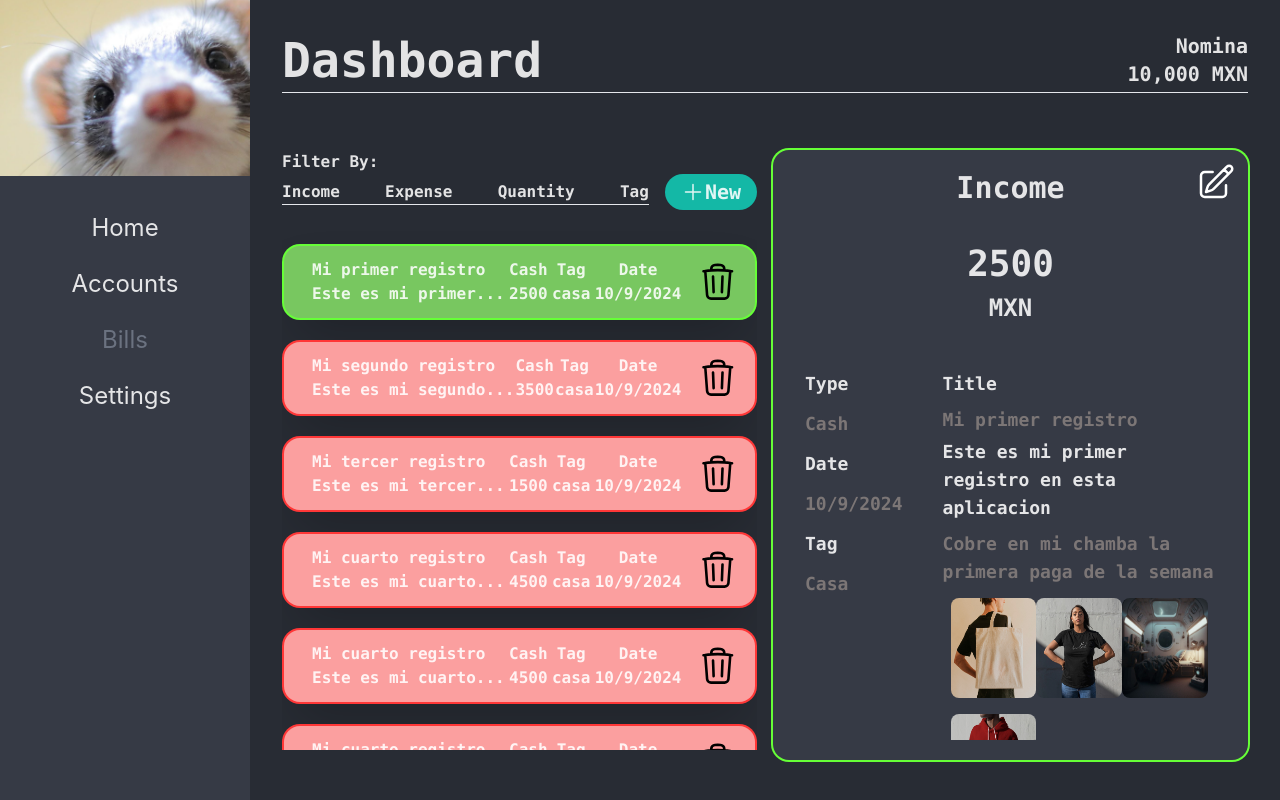
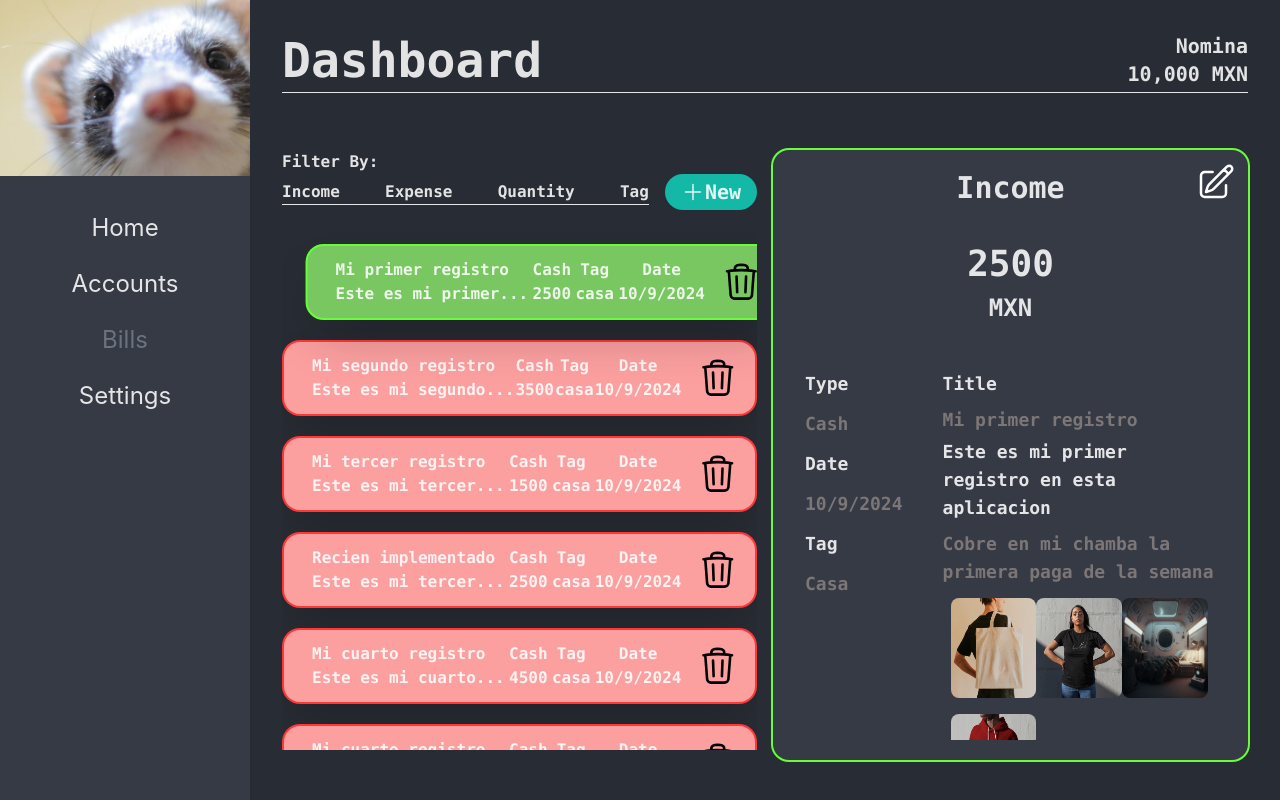
Before and after one commit to arieldelg/tracking-wallet, a React (Vite) app: page /bills in a window 1280 px wide. Built offline with nearby package versions, Linux system fonts and the light colour scheme.

Commit message:
bill page finish

```diff
--- a/index.html
+++ b/index.html
@@ -4,7 +4,7 @@
     <meta charset="UTF-8" />
     <link rel="icon" type="image/svg+xml" href="/vite.svg" />
     <meta name="viewport" content="width=device-width, initial-scale=1.0" />
-    <title>Vite + React + TS</title>
+    <title>My Wallet</title>
   </head>
   <body>
     <div id="root"></div>
--- a/src/components/walletApp/MyBillComponent.tsx
+++ b/src/components/walletApp/MyBillComponent.tsx
@@ -6,14 +6,15 @@ import { useHeaderName } from "../../hooks";
 type Props = {
   activeNote: NoteProps;
   nameHeader?: string;
-  closeModal?: () => void;
   getImage?: (value: string) => void;
+  editPathTo?: string;
 };
 
 const MyBillComponent = ({
   activeNote,
   nameHeader = "New Bill",
   getImage,
+  editPathTo,
 }: Props) => {
   const navigate = useNavigate();
   const { setHeaderName } = useHeaderName();
@@ -33,7 +34,7 @@ const MyBillComponent = ({
         className="w-10 absolute top-3 right-3 text-white cursor-pointer"
         onClick={() => {
           setHeaderName(nameHeader);
-          navigate("/newBill");
+          navigate(editPathTo as string);
         }}
       />
       <h1 className="text-3xl ultraWide:text-4xl text-center first-letter:capitalize">
--- a/src/data/mockDataBills.json
+++ b/src/data/mockDataBills.json
@@ -57,15 +57,15 @@
     "images": []
   },
   {
-    "title": "mi cuarto registro",
+    "title": "recien implementado",
     "date": "10/9/2024",
     "id": "4",
     "tag": "casa",
-    "note": "Este es mi cuarto registro en esta aplicacion",
+    "note": "Este es mi tercer registro en esta aplicacion",
     "currency": "MXN",
     "typeCurrency": "expense",
     "typePayment": "cash",
-    "quantity": 4500,
+    "quantity": 2500,
     "images": []
   },
   {
@@ -139,5 +139,17 @@
     "typePayment": "cash",
     "quantity": 4500,
     "images": []
+  },
+  {
+    "title": "mi cuarto registro",
+    "date": "10/9/2024",
+    "id": "11",
+    "tag": "casa",
+    "note": "Este es mi cuarto registro en esta aplicacion",
+    "currency": "MXN",
+    "typeCurrency": "expense",
+    "typePayment": "cash",
+    "quantity": 4500,
+    "images": []
   }
 ]
--- a/src/hooks/index.ts
+++ b/src/hooks/index.ts
@@ -1,4 +1,6 @@
+import useFilterData from "./useFilterData";
 import useHeaderName from "./useHeaderName";
 import useWalletStore from "./useWalletStore";
 import useWindowDimensions from "./useWindowDimensions";
-export { useHeaderName, useWindowDimensions, useWalletStore };
+
+export { useHeaderName, useWindowDimensions, useWalletStore, useFilterData };
--- /dev/null
+++ b/src/hooks/useFilterData.ts
@@ -0,0 +1,88 @@
+import { useCallback, useEffect, useState } from "react";
+import { NoteProps } from "../interface/walletApp";
+
+interface Props {
+  data: NoteProps[];
+  initiValueFilter?: string;
+  getFirstValueFilter?: (value: NoteProps) => void;
+}
+
+interface FilterProps {
+  value?: string;
+  activeFirstValue?: boolean;
+}
+
+const useFilterData = ({
+  data,
+  getFirstValueFilter,
+  initiValueFilter,
+}: Props): {
+  filterBy: ({ value, activeFirstValue }: FilterProps) => void;
+  filterNote: NoteProps[];
+} => {
+  const [filterNote, setFilterNote] = useState<NoteProps[]>(data);
+  console.log(initiValueFilter);
+  const filterBy = useCallback(
+    ({ value = initiValueFilter, activeFirstValue = false }: FilterProps) => {
+      switch (value) {
+        case "income":
+        case "expense":
+          {
+            const filter = data.filter(
+              (element) => element.typeCurrency === value
+            );
+
+            setFilterNote(filter);
+            if (activeFirstValue && getFirstValueFilter)
+              getFirstValueFilter(filter[0]);
+          }
+          break;
+        case "quantity":
+          {
+            const array = [...data];
+            const sortedBills = array.sort((a, b) =>
+              a.quantity < b.quantity ? -1 : a.quantity > b.quantity ? 1 : 0
+            );
+            setFilterNote(sortedBills);
+            if (activeFirstValue && getFirstValueFilter)
+              getFirstValueFilter(sortedBills[0]);
+          }
+          break;
+        case "quantity2":
+          {
+            const array = [...data];
+            const sortedBills = array.sort((a, b) =>
+              a.quantity < b.quantity ? 1 : a.quantity > b.quantity ? -1 : 0
+            );
+            setFilterNote(sortedBills);
+            if (activeFirstValue && getFirstValueFilter)
+              getFirstValueFilter(sortedBills[0]);
+          }
+          break;
+        default:
+          console.log("reset");
+          break;
+      }
+    },
+    [data, getFirstValueFilter, initiValueFilter]
+  );
+
+  useEffect(() => {
+    setFilterNote(data);
+  }, [data]);
+
+  useEffect(() => {
+    return filterBy({});
+    // eslint-disable-next-line react-hooks/exhaustive-deps
+  }, []);
+
+  return {
+    // method
+    filterBy,
+
+    // state
+    filterNote,
+  };
+};
+
+export default useFilterData;
--- a/src/hooks/useWalletStore.ts
+++ b/src/hooks/useWalletStore.ts
@@ -1,14 +1,24 @@
 import { NoteProps } from "../interface/walletApp";
-import { useAppDispatch } from "../store/hooks";
+import { useAppDispatch, useAppSelector } from "../store/hooks";
 import { setOpen } from "../store/ui/uiSlice";
 import {
   startDeleteNote,
+  startFilteringState,
   startResetActiveNote,
   startSavingActiveNote,
 } from "../store/wallet/thunk";
+import {
+  ActiveNoteSelector,
+  FilterNotesSelector,
+  GetNotesDBSelector,
+} from "../store/wallet/walletSlice";
 
 const useWalletStore = () => {
   const dispatch = useAppDispatch();
+  const filter = useAppSelector(FilterNotesSelector);
+  const notes = useAppSelector(GetNotesDBSelector) as NoteProps[];
+  const activeNote = useAppSelector(ActiveNoteSelector);
+
   const setOpenModal = (props: NoteProps) => {
     dispatch(setOpen());
     dispatch(startSavingActiveNote(props));
@@ -19,15 +29,28 @@ const useWalletStore = () => {
   const reset = () => {
     dispatch(startResetActiveNote());
   };
-  const setOpenBill = (props: NoteProps) => {
+  const setActiveNote = (props: NoteProps) => {
     dispatch(startSavingActiveNote(props));
   };
+  const setFilter = (props: string) => {
+    dispatch(startFilteringState(props));
+  };
+  const resetFilter = () => {
+    dispatch(startFilteringState("reset"));
+  };
+
   return {
     // Method
     setOpenModal,
     deleteNote,
     reset,
-    setOpenBill,
+    setActiveNote,
+    setFilter,
+    resetFilter,
+    //state store
+    filter,
+    notes,
+    activeNote,
   };
 };
 
--- a/src/pages/BillsPage.tsx
+++ b/src/pages/BillsPage.tsx
@@ -1,16 +1,27 @@
+import { useEffect } from "react";
 import { BillPreviewCard, MyBillComponent, MyNewButton } from "../components";
-import { useWalletStore, useWindowDimensions } from "../hooks";
-import { useAppSelector } from "../store/hooks";
-import {
-  ActiveNoteSelector,
-  GetNotesDBSelector,
-} from "../store/wallet/walletSlice";
+import { useFilterData, useWalletStore, useWindowDimensions } from "../hooks";
 
 const BillsPage = () => {
-  const notes = useAppSelector(GetNotesDBSelector);
-  const activeNote = useAppSelector(ActiveNoteSelector);
   const { height } = useWindowDimensions();
-  const { deleteNote, setOpenBill, reset } = useWalletStore();
+  const {
+    deleteNote,
+    setActiveNote,
+    reset,
+    setFilter,
+    filter,
+    activeNote,
+    notes,
+  } = useWalletStore();
+  const { filterBy, filterNote } = useFilterData({
+    data: notes,
+    initiValueFilter: filter,
+    getFirstValueFilter: setActiveNote,
+  });
+  useEffect(() => {
+    if (!activeNote) return setActiveNote(filterNote[0]);
+  }, [activeNote, filterNote, setActiveNote]);
+
   return (
     <div className="grid grid-cols-2 gap-4">
       <div className="w-full space-y-5">
@@ -19,9 +30,45 @@ const BillsPage = () => {
           <div className="flex items-center gap-4">
             <div className="w-[540px]">
               <ul className="flex text-base ultraWide:text-xl justify-between">
-                <li>Income</li>
-                <li>Expense</li>
-                <li>Quantity</li>
+                <li>
+                  <button
+                    onClick={() => {
+                      setFilter("income");
+                      filterBy({ value: "income", activeFirstValue: true });
+                    }}
+                  >
+                    Income
+                  </button>
+                </li>
+                <li>
+                  <button
+                    onClick={() => {
+                      setFilter("expense");
+                      filterBy({ value: "expense", activeFirstValue: true });
+                    }}
+                  >
+                    Expense
+                  </button>
+                </li>
+                <li>
+                  <button
+                    onClick={() => {
+                      const filterValue =
+                        filter === ""
+                          ? "quantity"
+                          : filter === "quantity"
+                          ? "quantity2"
+                          : "quantity";
+                      setFilter(filterValue);
+                      filterBy({
+                        value: filterValue,
+                        activeFirstValue: true,
+                      });
+                    }}
+                  >
+                    Quantity
+                  </button>
+                </li>
                 <li>Tag</li>
               </ul>
               <hr />
@@ -35,12 +82,12 @@ const BillsPage = () => {
           }}
           className={`flex flex-col gap-6 py-4 px-[2px] overflow-auto scrollbar `}
         >
-          {notes?.map(({ ...props }) => (
+          {filterNote?.map(({ ...props }) => (
             <BillPreviewCard
               props={props}
               key={props.id}
               deleteNote={deleteNote}
-              onClick={setOpenBill}
+              onClick={setActiveNote}
               className={`${
                 activeNote?.id === props.id ? "animate-translateCard" : ""
               } sm:max-w-[565px] ultraWide:max-w-[700px]`}
@@ -55,10 +102,10 @@ const BillsPage = () => {
         className="place-content-center h-full"
       >
         {activeNote ? (
-          <MyBillComponent activeNote={activeNote!} />
-        ) : (
-          <MyBillComponent activeNote={notes[0]} />
-        )}
+          <MyBillComponent activeNote={activeNote!} editPathTo={"/newBill"} />
+        ) : filterNote.length > 0 ? (
+          <MyBillComponent activeNote={filterNote[0]} />
+        ) : null}
       </div>
     </div>
   );
--- a/src/store/wallet/thunk.ts
+++ b/src/store/wallet/thunk.ts
@@ -1,7 +1,12 @@
 import { NoteProps } from "../../interface/walletApp";
 import { RootState } from "../store";
 import { setClose } from "../ui/uiSlice";
-import { setActiveNote, setNotes, setSaveNote } from "./walletSlice";
+import {
+  setActiveNote,
+  setFilterState,
+  setNotes,
+  setSaveNote,
+} from "./walletSlice";
 
 export const startSavingActiveNote = (note: NoteProps) => {
   return async (
@@ -65,3 +70,11 @@ export const startSavingNewNote = (NoteProps: NoteProps) => {
     dispatch(setSaveNote(note));
   };
 };
+
+export const startFilteringState = (value: string) => {
+  return async (
+    dispatch: (arg0: { payload: string; type: "wallet/setFilterState" }) => void
+  ) => {
+    dispatch(setFilterState(value));
+  };
+};
```
Also changed, not shown: src/pages/views/ViewCard.tsx (+2 -7 lines), src/routes/NavigationsBars/ProtectedSideBar.tsx (+4 -5 lines), src/store/wallet/walletSlice.ts (+18 -2 lines).
